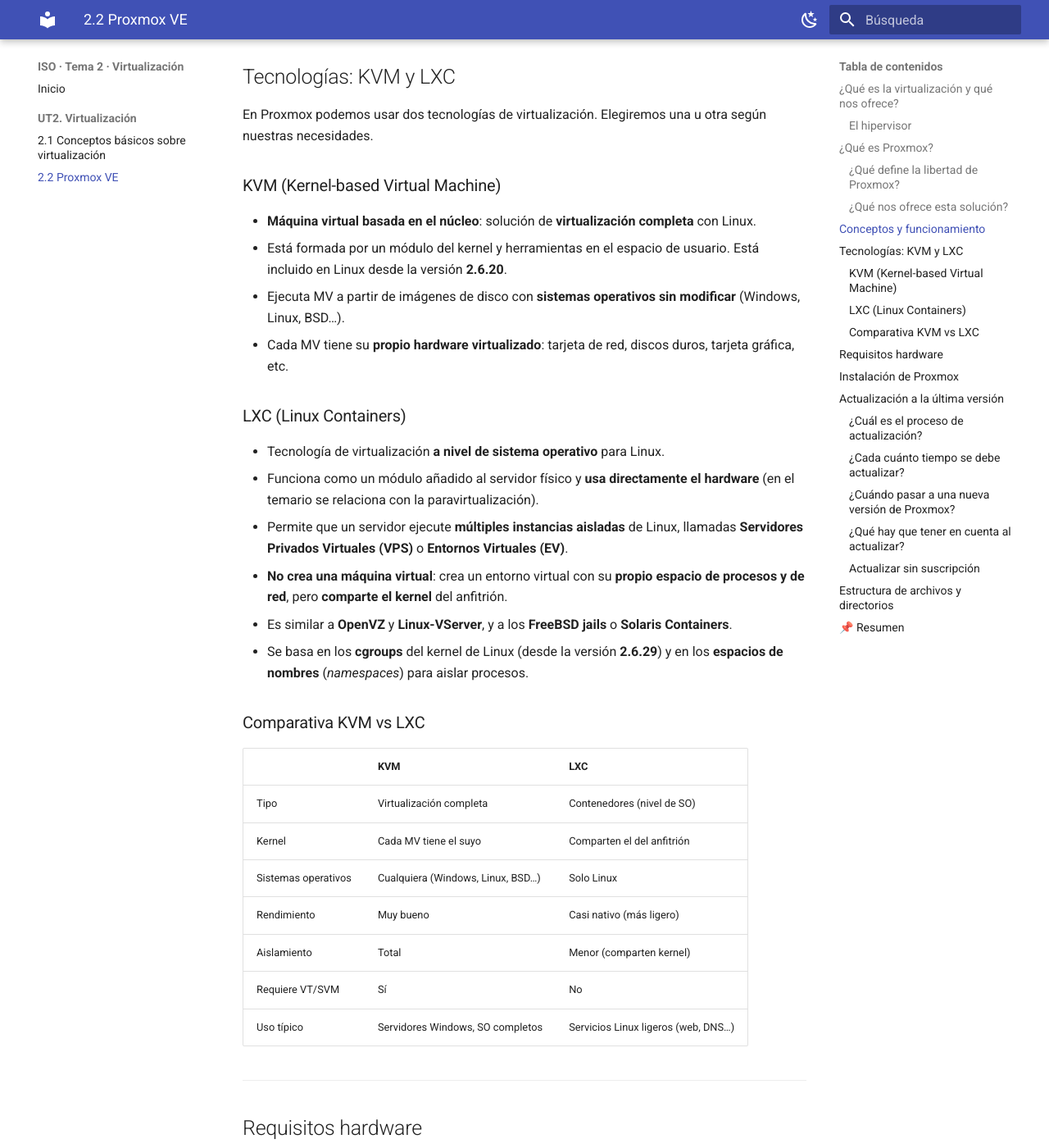
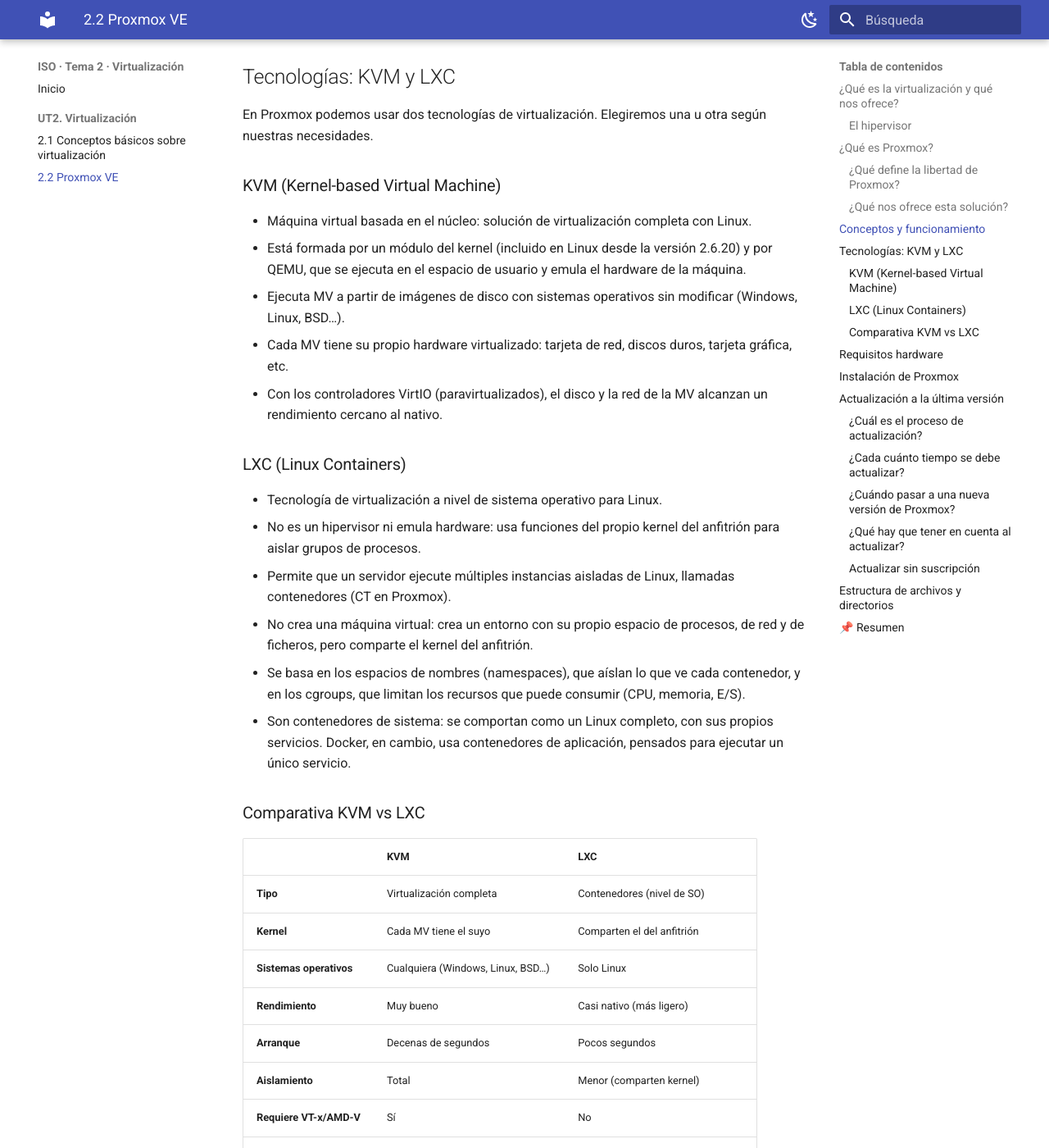
Before and after one commit to maysorribes/iso-tema2, an MkDocs documentation site: the page built from docs/iso-ut2.2-proxmox.md, in a window 1280 px wide and 1400 px high, scrolled down 3577 px. Shown: the whole window at 82% size. Built offline with MkDocs 1.6.1 and Material for MkDocs 9.7.7, drawn with Linux system fonts in a browser that asks for light colours; some of the changed text lies outside the part shown.

Commit message:
actualizar proxmox

```diff
--- a/docs/iso-ut2.2-proxmox.md
+++ b/docs/iso-ut2.2-proxmox.md
@@ -89,49 +89,42 @@
 
 ### KVM (Kernel-based Virtual Machine)
 
-- **Máquina virtual basada en el núcleo**: solución de **virtualización completa** con Linux.
-- Está formada por un módulo del kernel y herramientas en el espacio de usuario. Está incluido en Linux desde la versión **2.6.20**.
-- Ejecuta MV a partir de imágenes de disco con **sistemas operativos sin modificar** (Windows, Linux, BSD…).
-- Cada MV tiene su **propio hardware virtualizado**: tarjeta de red, discos duros, tarjeta gráfica, etc.
+* Máquina virtual basada en el núcleo: solución de virtualización completa con Linux.
+* Está formada por un módulo del kernel (incluido en Linux desde la versión 2.6.20) y por QEMU, que se ejecuta en el espacio de usuario y emula el hardware de la máquina.
+* Ejecuta MV a partir de imágenes de disco con sistemas operativos sin modificar (Windows, Linux, BSD…).
+* Cada MV tiene su propio hardware virtualizado: tarjeta de red, discos duros, tarjeta gráfica, etc.
+* Con los controladores VirtIO (paravirtualizados), el disco y la red de la MV alcanzan un rendimiento cercano al nativo.
 
 ### LXC (Linux Containers)
 
-- Tecnología de virtualización **a nivel de sistema operativo** para Linux.
-- Funciona como un módulo añadido al servidor físico y **usa directamente el hardware** (en el temario se relaciona con la paravirtualización).
-- Permite que un servidor ejecute **múltiples instancias aisladas** de Linux, llamadas **Servidores Privados Virtuales (VPS)** o **Entornos Virtuales (EV)**.
-- **No crea una máquina virtual**: crea un entorno virtual con su **propio espacio de procesos y de red**, pero **comparte el kernel** del anfitrión.
-- Es similar a **OpenVZ** y **Linux-VServer**, y a los **FreeBSD jails** o **Solaris Containers**.
-- Se basa en los **cgroups** del kernel de Linux (desde la versión **2.6.29**) y en los **espacios de nombres** (*namespaces*) para aislar procesos.
+* Tecnología de virtualización a nivel de sistema operativo para Linux.
+* No es un hipervisor ni emula hardware: usa funciones del propio kernel del anfitrión para aislar grupos de procesos.
+* Permite que un servidor ejecute múltiples instancias aisladas de Linux, llamadas contenedores (CT en Proxmox).
+* No crea una máquina virtual: crea un entorno con su propio espacio de procesos, de red y de ficheros, pero comparte el kernel del anfitrión.
+* Se basa en los espacios de nombres (namespaces), que aíslan lo que ve cada contenedor, y en los cgroups, que limitan los recursos que puede consumir (CPU, memoria, E/S).
+* Son contenedores de sistema: se comportan como un Linux completo, con sus propios servicios. Docker, en cambio, usa contenedores de aplicación, pensados para ejecutar un único servicio.
 
 ### Comparativa KVM vs LXC
 
-| | **KVM** | **LXC** |
-|---|---|---|
-| Tipo | Virtualización completa | Contenedores (nivel de SO) |
-| Kernel | Cada MV tiene el suyo | Comparten el del anfitrión |
-| Sistemas operativos | Cualquiera (Windows, Linux, BSD…) | Solo Linux |
-| Rendimiento | Muy bueno | Casi nativo (más ligero) |
-| Aislamiento | Total | Menor (comparten kernel) |
-| Requiere VT/SVM | Sí | No |
-| Uso típico | Servidores Windows, SO completos | Servicios Linux ligeros (web, DNS…) |
-
----
+|                         | KVM                               | LXC                                 |
+| ----------------------- | --------------------------------- | ----------------------------------- |
+| **Tipo**                | Virtualización completa           | Contenedores (nivel de SO)          |
+| **Kernel**              | Cada MV tiene el suyo             | Comparten el del anfitrión          |
+| **Sistemas operativos** | Cualquiera (Windows, Linux, BSD…) | Solo Linux                          |
+| **Rendimiento**         | Muy bueno                         | Casi nativo (más ligero)            |
+| **Arranque**            | Decenas de segundos               | Pocos segundos                      |
+| **Aislamiento**         | Total                             | Menor (comparten kernel)            |
+| **Requiere VT-x/AMD-V** | Sí                                | No                                  |
+| **Uso típico**          | Servidores Windows, SO completos  | Servicios Linux ligeros (web, DNS…) |
 
 ## Requisitos hardware
 
-Además de un procesador con **VT o SVM**, para sacar rendimiento a Proxmox se recomienda:
-
-| Componente | Recomendación |
-|---|---|
-| **Procesador** | Rápido y multinúcleo/multihilo (i7 o superior), en uno o varios sockets. |
-| **RAM** | **8 GB como mínimo**; cuanta más, mejor. |
-| **Discos** | Al menos **1** para el sistema (puede ir incluso en USB o CF), pero lo recomendable son **varios** para RAID por software o almacenamiento distribuido (Ceph, DRBD…). Mejor discos rápidos y una controladora con caché. Si usamos almacenamiento distribuido, al menos un **SSD** para cachés o MV rápidas. |
-| **Red** | Al menos **1** tarjeta, recomendable **4 o más** para crear distintos *bridges*, usar **STP** (Spanning Tree) y **bonding** (tarjetas redundadas) con varios caminos hacia el almacenamiento. |
-
-!!! tip "Servidores frente a equipos montados"
-    En la medida de lo posible, usa **servidores** en lugar de equipos montados por piezas. Sus componentes están pensados para funcionar juntos, durante mucho tiempo y con cargas altas. Un equipo "ensamblado" también es válido, pero requerirá más pruebas para dar con una combinación de hardware y drivers estable.
-
----
+| Componente     | Recomendación |
+| -------------- | ------------- |
+| **Procesador** | De 64 bits (Intel o AMD), multinúcleo y con Intel VT-x o AMD-V activado en la BIOS/UEFI. |
+| **RAM**        | 2 GB como mínimo para Proxmox, más la memoria que se asigne a las MV y contenedores. En la práctica, 16 GB o más. |
+| **Discos**     | SSD para el sistema y las MV. En producción, varios discos con redundancia (RAID, ZFS o Ceph). |
+| **Red**        | Al menos 1 tarjeta Gigabit. En producción, varias para separar tráfico y tener redundancia (bonding). |
 
 ## Instalación de Proxmox
 
```
